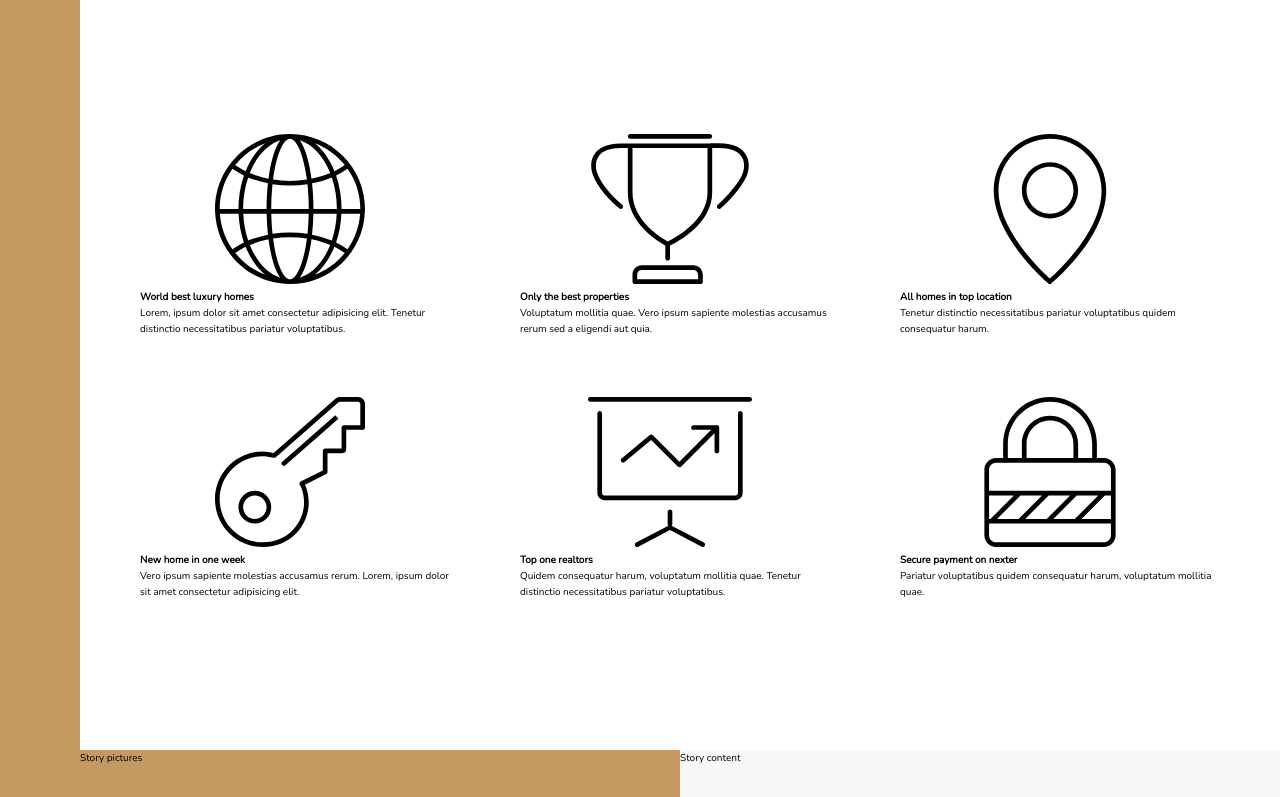
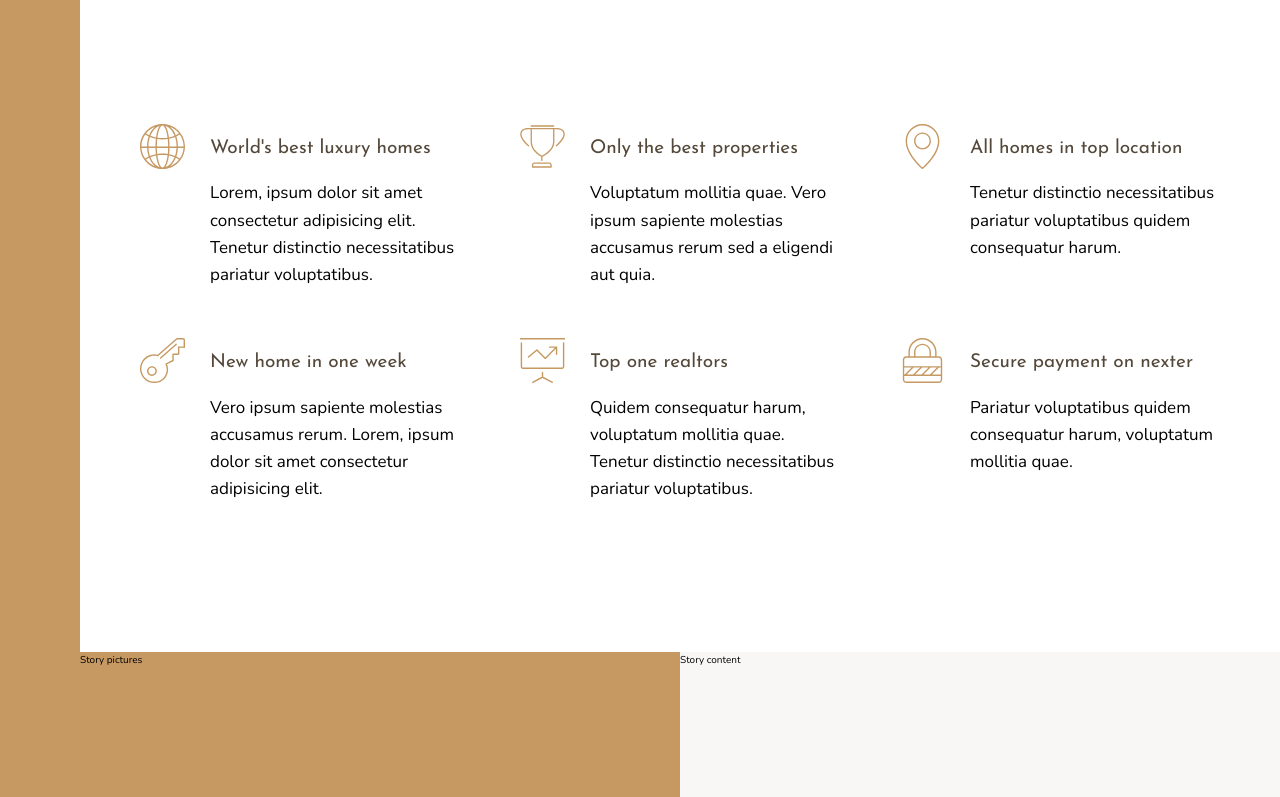
Before and after one commit to AliAbukahil/nexter_app, a website: page src/index.html in a window 1280 px wide. Shown: the part 656-1453 px from the top of the page. Drawn offline with nearby package versions, Linux system fonts and the light colour scheme; files that its build step writes are made by us from their sources.

Commit message:
Building the features Section 2

```diff
--- a/src/index.html
+++ b/src/index.html
@@ -26,7 +26,7 @@
         <svg class="feature__icon">
           <use xlink:href="img/sprite.svg#icon-global"></use>
         </svg>
-        <h4 class="heading-4">World best luxury homes</h4>
+        <h4 class="heading-4 heading-4--dark">World's best luxury homes</h4>
         <p class="feature__text">
           Lorem, ipsum dolor sit amet consectetur adipisicing elit. Tenetur
           distinctio necessitatibus pariatur voluptatibus.
@@ -37,7 +37,7 @@
         <svg class="feature__icon">
           <use xlink:href="img/sprite.svg#icon-trophy"></use>
         </svg>
-        <h4 class="heading-4">Only the best properties</h4>
+        <h4 class="heading-4 heading-4--dark">Only the best properties</h4>
         <p class="feature__text">
           Voluptatum mollitia quae. Vero ipsum sapiente molestias accusamus
           rerum sed a eligendi aut quia.
@@ -48,7 +48,7 @@
         <svg class="feature__icon">
           <use xlink:href="img/sprite.svg#icon-map-pin"></use>
         </svg>
-        <h4 class="heading-4">All homes in top location</h4>
+        <h4 class="heading-4 heading-4--dark">All homes in top location</h4>
         <p class="feature__text">
           Tenetur distinctio necessitatibus pariatur voluptatibus quidem
           consequatur harum.
@@ -59,7 +59,7 @@
         <svg class="feature__icon">
           <use xlink:href="img/sprite.svg#icon-key"></use>
         </svg>
-        <h4 class="heading-4">New home in one week</h4>
+        <h4 class="heading-4 heading-4--dark">New home in one week</h4>
         <p class="feature__text">
           Vero ipsum sapiente molestias accusamus rerum. Lorem, ipsum dolor sit
           amet consectetur adipisicing elit.
@@ -70,7 +70,7 @@
         <svg class="feature__icon">
           <use xlink:href="img/sprite.svg#icon-presentation"></use>
         </svg>
-        <h4 class="heading-4">Top one realtors</h4>
+        <h4 class="heading-4 heading-4--dark">Top one realtors</h4>
         <p class="feature__text">
           Quidem consequatur harum, voluptatum mollitia quae. Tenetur distinctio
           necessitatibus pariatur voluptatibus.
@@ -81,7 +81,7 @@
         <svg class="feature__icon">
           <use xlink:href="img/sprite.svg#icon-lock"></use>
         </svg>
-        <h4 class="heading-4">Secure payment on nexter</h4>
+        <h4 class="heading-4 heading-4--dark">Secure payment on nexter</h4>
         <p class="feature__text">
           Pariatur voluptatibus quidem consequatur harum, voluptatum mollitia
           quae.
--- a/src/scss/_features.scss
+++ b/src/scss/_features.scss
@@ -4,8 +4,33 @@
   margin: 15rem 0;
 
   display: grid;
-  grid-template-columns: repeat(3, 1fr);
+  //grid-template-columns: repeat(3, 1fr);
   // rows are NOT needed to define because they will be defined automatically
   //grid-template-rows: auto auto;
+
+  // Responsive grid columns without any media query
+  grid-template-columns: repeat(auto-fit, minmax(25rem, 1fr));
   gap: 6rem;
+
+  align-items: start;
 }
+
+.feature {
+  display: grid;
+  grid-template-columns: min-content 1fr;
+  row-gap: 1.5rem;
+  column-gap: 2.5rem;
+
+  &__icon {
+    // this is how we change the color in the SVG icons
+    fill: $color-primary;
+    width: 4.5rem;
+    height: 4.5rem;
+    grid-row: 1 / span 2;
+    transform: translateY(-1rem);
+  }
+
+  &__text {
+    font-size: 1.7rem;
+  }
+}
--- a/src/scss/_typography.scss
+++ b/src/scss/_typography.scss
@@ -0,0 +1,27 @@
+//SCSS extend
+%heading {
+  // clean code :D
+  font-family: $font-display;
+  font-weight: 400;
+}
+
+.heading-1 {
+  @extend %heading; // clean code :D
+}
+.heading-2 {
+  @extend %heading;
+}
+.heading-3 {
+  @extend %heading;
+}
+.heading-4 {
+  @extend %heading;
+  font-size: 1.9rem;
+
+  &--light {
+    color: $color-grey-light-1;
+  }
+  &--dark {
+    color: $color-grey-dark-1;
+  }
+}
```
